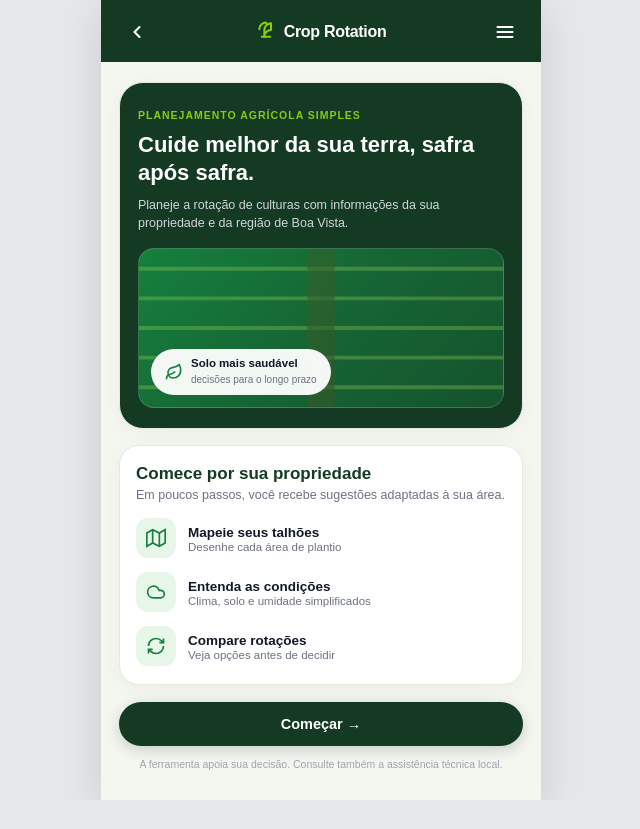
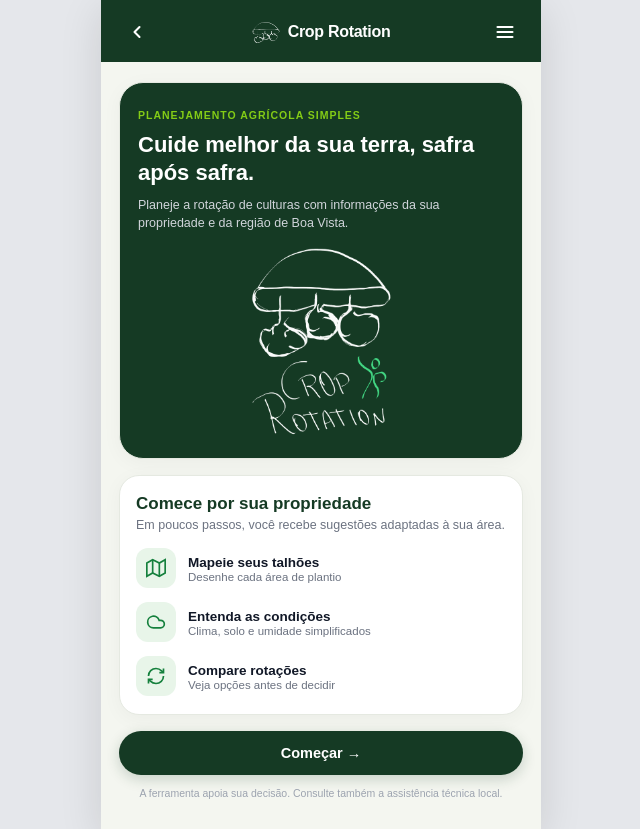
Before and after one commit to Gutganvisk/NASA-Hackathon-2026, a plain HTML site: page index.html in a window 1280 px wide. Shown: the whole page, without its empty margins (319-959 px from the left). Before the commit the page ends 800 px from the top, so only its background shows below. Drawn offline with nearby package versions, Linux system fonts and the light colour scheme.

Commit message:
Add Crop Rotation brand artwork to the app

```diff
--- a/index.html
+++ b/index.html
@@ -4,6 +4,7 @@
   <meta charset="UTF-8">
   <meta name="viewport" content="width=device-width, initial-scale=1.0, maximum-scale=1.0, user-scalable=no">
   <title>Crop Rotation - Plataforma Agroclimática Familiar</title>
+  <link rel="icon" type="image/png" href="/assets/crop-rotation-icon.png">
 
 
   <!-- Leaflet CSS & JS -->
@@ -92,6 +93,22 @@
     }
     .header-btn:hover { background: rgba(255,255,255,0.1); }
 
+    .brand-icon, .home-brand {
+      mix-blend-mode: screen;
+    }
+
+    .brand-icon {
+      object-fit: contain;
+      flex-shrink: 0;
+    }
+
+    .home-brand {
+      display: block;
+      width: min(145px, 72%);
+      height: auto;
+      margin: 0 auto;
+    }
+
     .header-title-box {
       display: flex;
       align-items: center;
@@ -784,9 +801,7 @@
         <svg width="20" height="20" viewBox="0 0 24 24" fill="none" stroke="currentColor" stroke-width="2.5" stroke-linecap="round" stroke-linejoin="round"><polyline points="15 18 9 12 15 6"></polyline></svg>
       </button>
       <div class="header-title-box">
-        <span id="headerLogoIcon" style="display: inline-block;">
-          <svg width="20" height="20" viewBox="0 0 24 24" fill="none" stroke="#84CC16" stroke-width="2.5" stroke-linecap="round" stroke-linejoin="round"><path d="M7 20h10"/><path d="M10 20c0-4.4 3.6-8 8-8V4c-4.4 0-8 3.6-8 8v8"/><path d="M4 11a8 8 0 0 1 8-8v1"/></svg>
-        </span>
+        <img id="headerLogoIcon" class="brand-icon" src="/assets/crop-rotation-icon.png" width="28" height="21" alt="">
         <div class="header-title" id="topHeaderTitle">Crop Rotation</div>
       </div>
       <button class="header-btn" onclick="abrirModalInfo()">
@@ -814,25 +829,7 @@
         <h1 style="font-size: 22px; font-weight: 800; line-height: 1.25; margin: 8px 0 10px;">Cuide melhor da sua terra, safra após safra.</h1>
         <p style="font-size: 12.5px; color: #D1D5DB; line-height: 1.45; margin-bottom: 16px;">Planeje a rotação de culturas com informações da sua propriedade e da região de Boa Vista.</p>
 
-        <!-- Banner Visual Agrícola -->
-        <div style="position: relative; border-radius: 16px; overflow: hidden; height: 160px; background: linear-gradient(135deg, #15803D 0%, #166534 50%, #14532D 100%); display: flex; align-items: flex-end; padding: 12px; border: 1px solid rgba(255,255,255,0.15);">
-          <!-- Representação gráfica de campo verde com carreador -->
-          <svg style="position: absolute; top:0; left:0; width:100%; height:100%; opacity: 0.25;" viewBox="0 0 400 160" preserveAspectRatio="none">
-            <line x1="0" y1="20" x2="400" y2="20" stroke="#bef264" stroke-width="4"/>
-            <line x1="0" y1="50" x2="400" y2="50" stroke="#bef264" stroke-width="4"/>
-            <line x1="0" y1="80" x2="400" y2="80" stroke="#bef264" stroke-width="4"/>
-            <line x1="0" y1="110" x2="400" y2="110" stroke="#bef264" stroke-width="4"/>
-            <line x1="0" y1="140" x2="400" y2="140" stroke="#bef264" stroke-width="4"/>
-            <rect x="185" y="0" width="30" height="160" fill="#92400e" opacity="0.6"/>
-          </svg>
-          <div style="background: rgba(255,255,255,0.95); backdrop-filter: blur(4px); padding: 8px 14px; border-radius: var(--radius-pill); display: flex; align-items: center; gap: 8px; z-index: 2;">
-            <svg width="18" height="18" viewBox="0 0 24 24" fill="none" stroke="#15803D" stroke-width="2.2" stroke-linecap="round" stroke-linejoin="round"><path d="M11 20A7 7 0 0 1 9.8 6.1C15.5 5 17 4.48 19 2c1 2 2 4.18 2 8 0 5.5-4.78 10-10 10Z"/><path d="M2 21c0-3 1.85-5.36 5.08-6C9.5 14.52 12 13 13 12"/></svg>
-            <div>
-              <strong style="font-size: 11.5px; color: var(--text-main); display: block;">Solo mais saudável</strong>
-              <span style="font-size: 10px; color: var(--text-muted);">decisões para o longo prazo</span>
-            </div>
-          </div>
-        </div>
+        <img class="home-brand" src="/assets/crop-rotation-logo.png" width="432" height="564" alt="Marca Crop Rotation">
       </div>
 
       <!-- Card Como Funciona / Comece por sua propriedade -->
```
Also changed, not shown: assets/crop-rotation-icon.png (added), assets/crop-rotation-logo.png (added), 2 other files.
